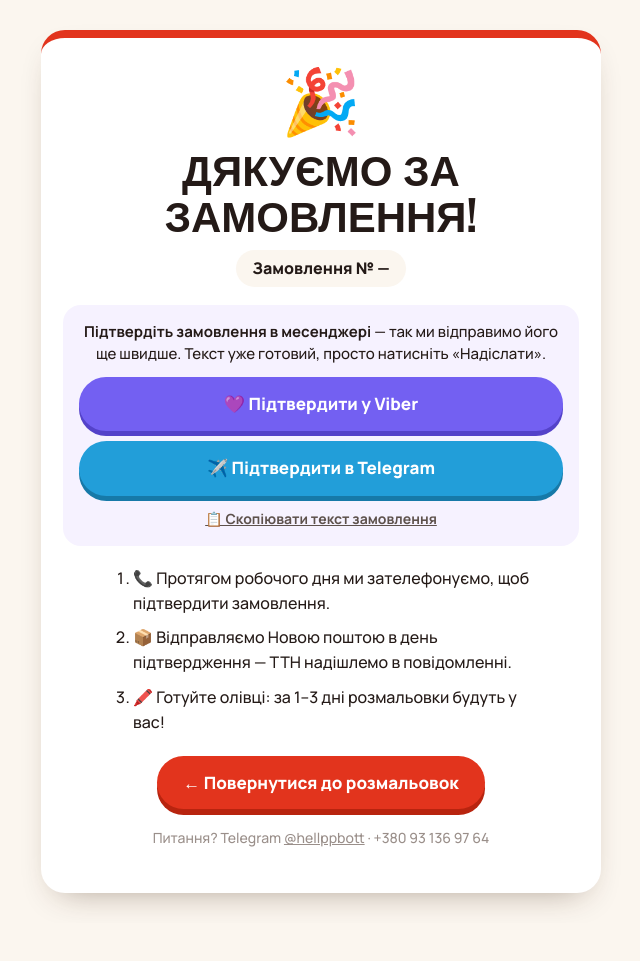
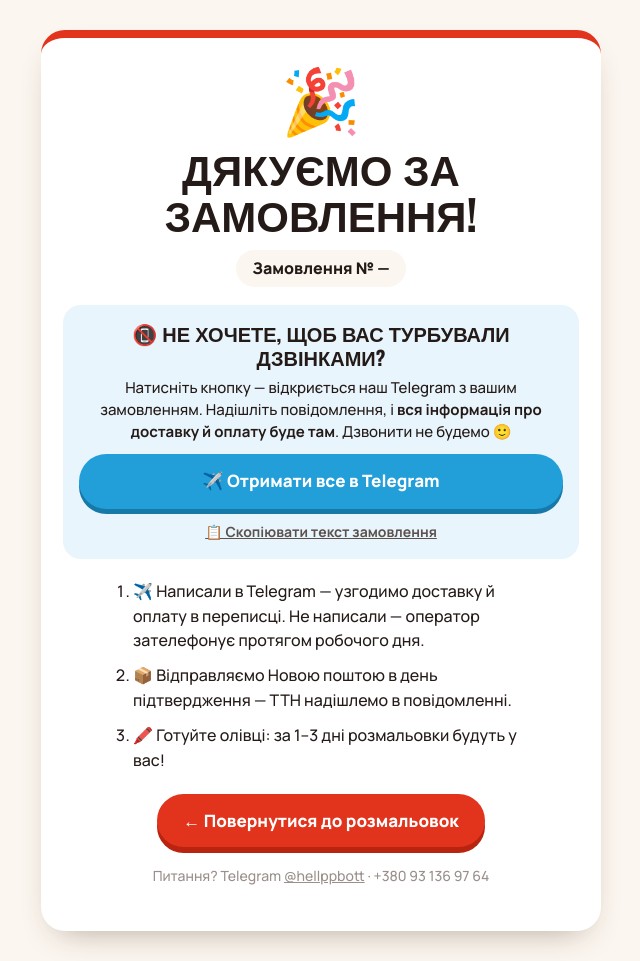
Before and after one commit to kolesnyknelia/site, a PHP site: page /rozmalovky/thanks.html in a window 1280 px wide. Shown: the whole page, without its empty margins (319-959 px from the left). Before the commit the page ends 910 px from the top, so only its background shows below. Run offline with PHP 8.4, Linux system fonts and the light colour scheme.

Commit message:
Розмальовки: форма — ім'я, Telegram, телефон; підтвердження лише через Telegram «без дзвінків»
- у формі тільки прізвище й ім'я, Telegram і телефон (усі обов'язкові); доставку й оплату уточнюють потім
- на сторінці подяки — блок «Не хочете дзвінків?» з кнопкою «Отримати все в Telegram» і готовим текстом замовлення
- Viber прибрано
- у повідомленні продавцю — Telegram покупця (посилання на @нік)

Co-Authored-By: Claude Opus 5.5 <noreply@anthropic.com>
Claude-Session: https://claude.ai/code/session_01L1gwogHzVdqhzJfCWPyMbz

```diff
--- a/rozmalovky/style.css
+++ b/rozmalovky/style.css
@@ -195,3 +195,5 @@ form input.err { border-color: #d62828; }
 .oform { background: #fff; border-radius: var(--radius); padding: 18px; box-shadow: var(--shadow); }
 .err-msg { color: #d62828; font-weight: 800; text-align: center; margin: 0 0 10px; }
 .order .hint { margin-top: 14px; }
+
+.tg-note { background: #e8f5fc; border-radius: 12px; padding: 12px 14px; font-size: 14px; line-height: 1.45; margin: 4px 0 14px; color: #1d4f6b; }
--- a/rozmalovky/thanks.html
+++ b/rozmalovky/thanks.html
@@ -20,10 +20,10 @@
     .ty ol { text-align: left; margin: 0 auto 22px; padding-left: 22px; max-width: 420px; display: grid; gap: 10px; }
     .ty .sumline { font-size: 18px; margin-bottom: 18px; }
     .ty .sumline b { color: var(--red); font: 700 26px var(--head); }
-    .msg-box { background: #f6f2ff; border-radius: 18px; padding: 16px; margin: 0 0 20px; font-size: 15px; line-height: 1.45; }
+    .msg-box { background: #e8f5fc; border-radius: 18px; padding: 16px; margin: 0 0 20px; font-size: 15px; line-height: 1.45; }
     .msg-btns { display: grid; gap: 10px; margin-top: 12px; }
     .mbtn { display: block; padding: 15px; border-radius: 999px; color: #fff; font-weight: 800; font-size: 17px; text-decoration: none; }
-    .mbtn.viber { background: #7360f2; box-shadow: 0 5px 0 #5442c9; }
+    .nocall { font: 700 20px/1.2 var(--head); text-transform: uppercase; color: var(--ink); margin-bottom: 8px; }
     .mbtn.tg { background: #229ed9; box-shadow: 0 5px 0 #1679a8; }
     .copy { margin-top: 12px; border: 0; background: none; color: var(--ink-2); font: 700 14px var(--font); text-decoration: underline; cursor: pointer; }
   </style>
@@ -37,15 +37,15 @@
         <div class="ref">Замовлення № <span id="ref">—</span></div>
         <p class="sumline" id="sumline" hidden>Розмальовок: <b id="n"></b> · До сплати: <b id="total"></b> + доставка</p>
         <div class="msg-box">
-          <b>Підтвердіть замовлення в месенджері</b> — так ми відправимо його ще швидше. Текст уже готовий, просто натисніть «Надіслати».
+          <div class="nocall">📵 Не хочете, щоб вас турбували дзвінками?</div>
+          Натисніть кнопку — відкриється наш Telegram з вашим замовленням. Надішліть повідомлення, і <b>вся інформація про доставку й оплату буде там</b>. Дзвонити не будемо 🙂
           <div class="msg-btns">
-            <a class="mbtn viber" id="viberBtn" href="#">💜 Підтвердити у Viber</a>
-            <a class="mbtn tg" id="tgBtn" href="#" target="_blank" rel="noopener">✈️ Підтвердити в Telegram</a>
+            <a class="mbtn tg" id="tgBtn" href="#" target="_blank" rel="noopener">✈️ Отримати все в Telegram</a>
           </div>
           <button type="button" class="copy" id="copyBtn">📋 Скопіювати текст замовлення</button>
         </div>
         <ol>
-          <li>📞 Протягом робочого дня ми зателефонуємо, щоб підтвердити замовлення.</li>
+          <li>✈️ Написали в Telegram — узгодимо доставку й оплату в переписці. Не написали — оператор зателефонує протягом робочого дня.</li>
           <li>📦 Відправляємо Новою поштою в день підтвердження — ТТН надішлемо в повідомленні.</li>
           <li>🖍️ Готуйте олівці: за 1–3 дні розмальовки будуть у вас!</li>
         </ol>
@@ -57,9 +57,8 @@
   <script>
     (function () {
       var PIXEL_ID = "";   // той самий Meta Pixel ID, що в app.js → CONFIG.pixelId
-      // ⚙️ Куди приходять підтвердження замовлень
-      var VIBER_PHONE = "+380931369764";   // ваш номер у Viber (з +380)
-      var TELEGRAM = "hellppbott";         // ваш username у Telegram без @ (особистий акаунт, не бот — тоді текст підставиться сам)
+      // ⚙️ Ваш особистий Telegram без @ (особистий акаунт, не бот — тоді текст замовлення підставиться сам)
+      var TELEGRAM = "hellppbott";
       var q = new URLSearchParams(location.search), esc = function (s) { return String(s).replace(/[&<>"]/g, ""); };
       var ref = q.get("ref"), total = +q.get("total") || 0, n = +q.get("n") || 0, name = q.get("name");
       if (ref) document.getElementById("ref").textContent = esc(ref);
@@ -68,16 +67,15 @@
       // Готовий текст повідомлення з замовленням
       var o = null; try { o = JSON.parse(sessionStorage.getItem("rm_last_order") || "null"); } catch (e) {}
       if (o && o.ref !== ref) o = null;
-      var lines = ["Доброго дня! Підтверджую замовлення розмальовок" + (ref ? " № " + ref : "") + ":"];
+      var lines = ["Доброго дня! Я оформив(-ла) замовлення розмальовок" + (ref ? " № " + ref : "") + ":"];
       if (o) {
         o.items.forEach(function (i) { lines.push("• " + i.name + " (" + i.variant + ")" + (i.qty > 1 ? " × " + i.qty : "")); });
-        lines.push("Разом: " + o.n + " шт., до сплати " + o.total + " грн + доставка");
+        lines.push("Разом: " + o.n + " шт., " + o.total + " грн + доставка");
         lines.push("Ім'я: " + o.name);
-        lines.push("Доставка: " + o.city + ", Нова пошта " + o.np);
-        lines.push("Оплата: " + o.pay);
-      } else if (total) lines.push("Розмальовок: " + n + ", до сплати " + total + " грн");
+        lines.push("Телефон: " + o.phone);
+      } else if (total) lines.push("Розмальовок: " + n + ", " + total + " грн + доставка");
+      lines.push("Прошу не телефонувати — напишіть мені тут, будь ласка, про доставку й оплату 🙏");
       var text = lines.join("\n");
-      document.getElementById("viberBtn").href = "viber://chat?number=" + encodeURIComponent(VIBER_PHONE) + "&draft=" + encodeURIComponent(text);
       document.getElementById("tgBtn").href = "https://t.me/" + TELEGRAM + "?text=" + encodeURIComponent(text);
       document.getElementById("copyBtn").addEventListener("click", function () {
         var b = this; (navigator.clipboard ? navigator.clipboard.writeText(text) : Promise.reject()).then(function () { b.textContent = "✅ Скопійовано — вставте в чат"; }, function () { prompt("Скопіюйте текст:", text); });
```
Also changed, not shown: api/rozmalovky-order.php (+8 -10 lines), rozmalovky/app.js (+4 -5 lines), rozmalovky/index.html (+5 -10 lines).
